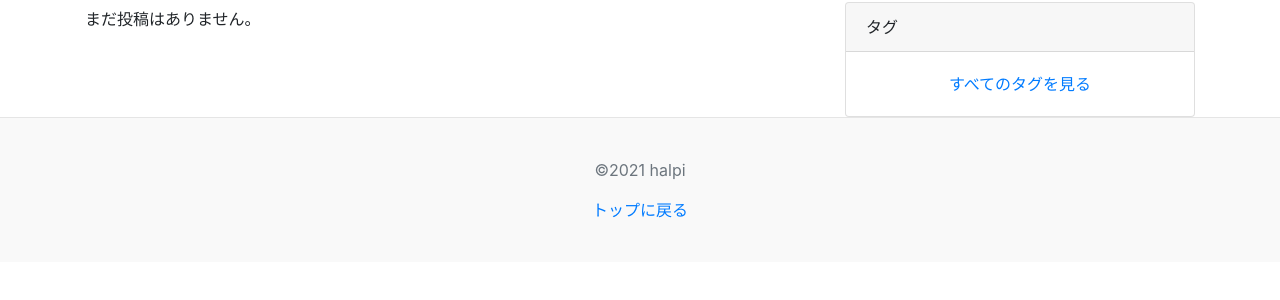
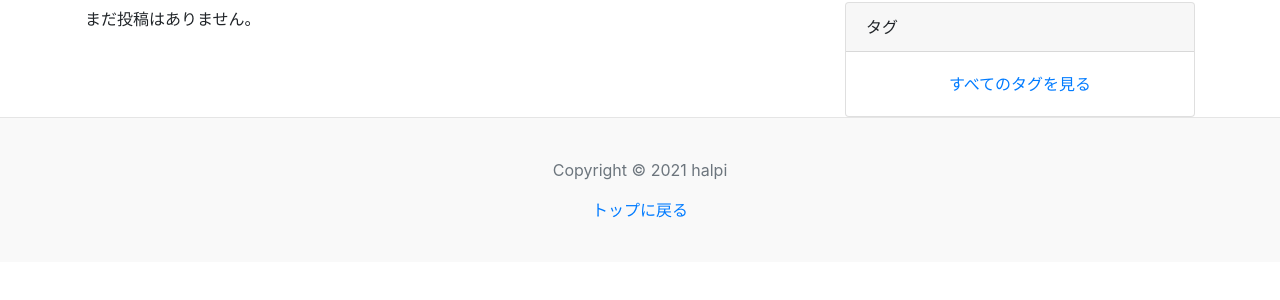
Before and after one commit to halpi17/halpi-blog, a Django app: page / in a window 1280 px wide. Shown: the part 145-445 px from the top of the page. Run offline with Django 3.2, Linux system fonts and the light colour scheme; data that the repository does not hold is empty; some libraries are stand-ins or nearby versions.

Commit message:
Add: Copyright auto get Year

```diff
--- a/templates/base/footer.html
+++ b/templates/base/footer.html
@@ -9,7 +9,7 @@
 
 <footer class="blog-footer">
     <p>
-        <span class="text-muted">©2021 halpi</span>
+        <span class="text-muted">Copyright &copy; <script>document.write(new Date().getFullYear());</script> halpi</span>
     </p>
     <p>
         <a href="#">トップに戻る</a>
```
